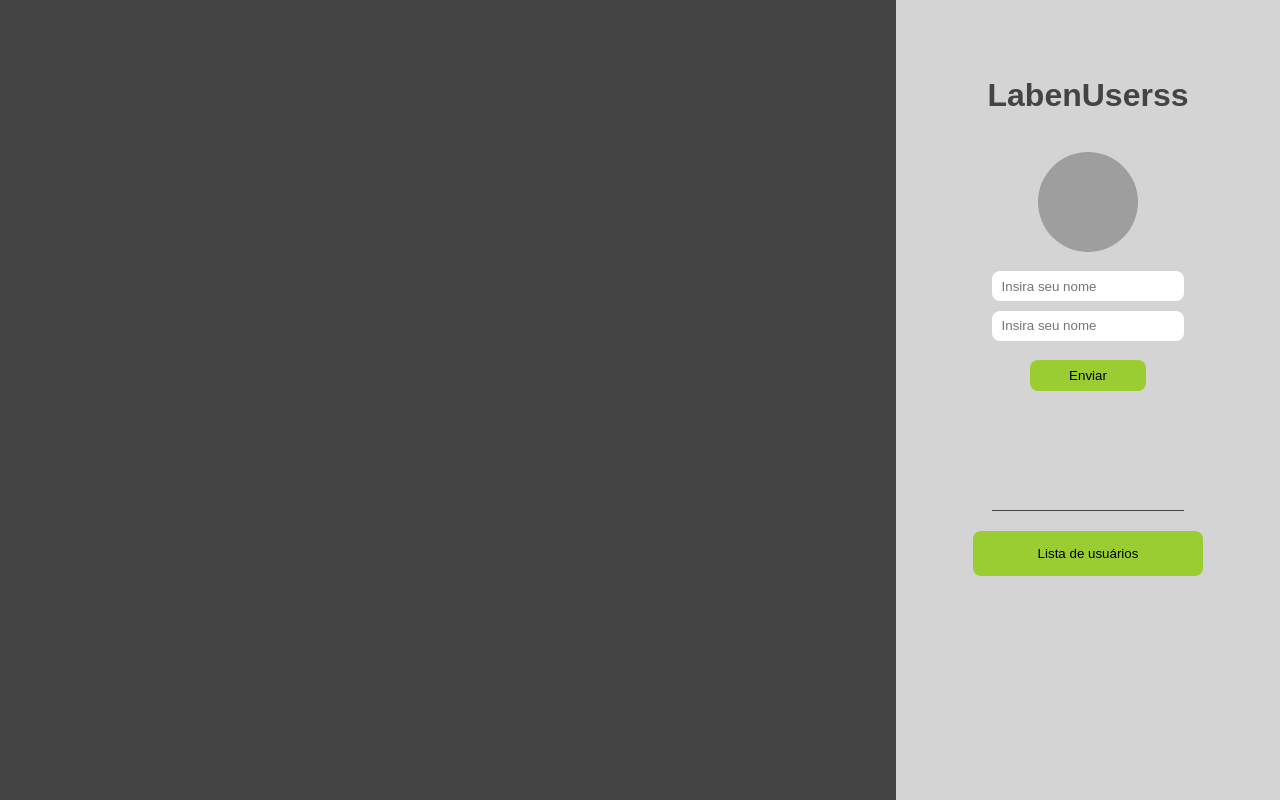
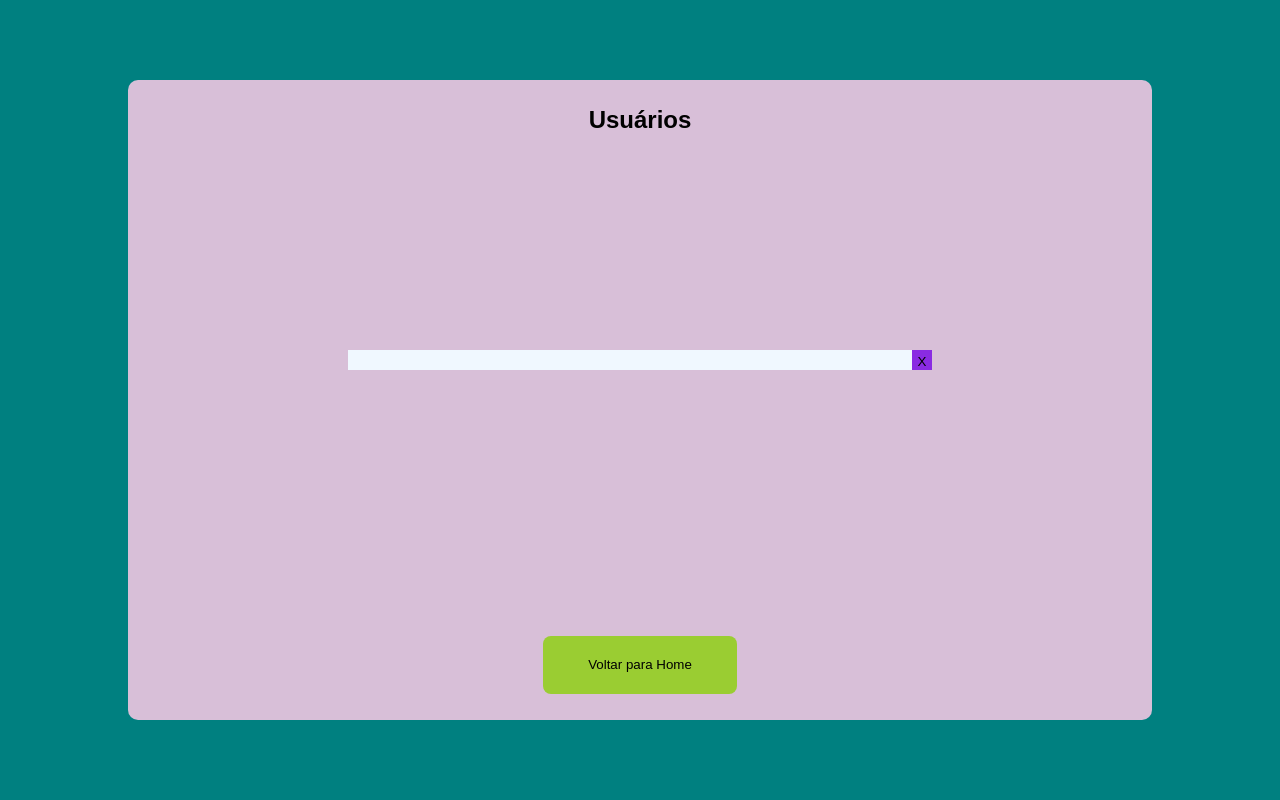
Before and after one commit to future4code/Gabriel-Silva, a React (Create React App) app in the folder quinzena7/labenusers/: page / in a window 1280 px wide. Both pictures are taken after a click on the button "Lista de usuários". Built offline with nearby package versions, Linux system fonts and the light colour scheme; grey boxes are pictures that could not be loaded.

Commit message:
Inserindo a lógica - falta apenas fazer a integração com a API

```diff
--- a/quinzena7/labenusers/src/App.js
+++ b/quinzena7/labenusers/src/App.js
@@ -1,13 +1,11 @@
 import React from "react";
 import TelaPrincipal from "./components/TelaPrincipal/TelaPrincipal";
-import TelaUsuarios from "./components/TelaUsuario/TelaUsuarios";
 
 export default class App extends React.Component{
   render(){
   return (
     <>
       <TelaPrincipal />
-      {/* <TelaUsuarios/> */}
     </>
   )
   }
--- a/quinzena7/labenusers/src/components/TelaPrincipal/StyledTelaPrincipal.js
+++ b/quinzena7/labenusers/src/components/TelaPrincipal/StyledTelaPrincipal.js
@@ -24,7 +24,7 @@ export const Titulo = styled.h1`
   color: #444;
 `;
 
-export const LogoLogin = styled.div`
+export const FotoUsuario = styled.div`
   background-color: #e5e5e5;
   height: 100px;
   width: 100px;
@@ -35,7 +35,7 @@ export const LogoLogin = styled.div`
   background-size: cover;
 `;
 
-export const Divinputs = styled.form`
+export const Divinputs = styled.div`
   display: flex;
   flex-direction: column;
   align-items: center;
@@ -57,7 +57,7 @@ export const Input = styled.input`
 
   :focus {
     background-color: #f4f4f4 transparent;
-    border-radius: 0;
+    border-radius: 8px 8px 0 0;
 
     border-bottom: 1px solid #444;
 
--- a/quinzena7/labenusers/src/components/TelaPrincipal/TelaPrincipal.js
+++ b/quinzena7/labenusers/src/components/TelaPrincipal/TelaPrincipal.js
@@ -3,7 +3,7 @@ import {
   Body,
   LateralDireita,
   LateralEsquerda,
-  LogoLogin,
+  FotoUsuario,
   Titulo,
   Divinputs,
   Input,
@@ -11,38 +11,65 @@ import {
 } from "./StyledTelaPrincipal";
 import TelaUsuarios from "../TelaUsuario/TelaUsuarios";
 
+export default class TelaPrincipal extends React.Component {
+  state = {
+    novaTela: false,
 
+    nome: "",
+    email: "",
+  };
 
+  TrocarPagina = () => {
+    this.setState({ novaTela: true });
+  };
 
+  inputNome = (event) => {
+    this.setState({ nome: event.target.value });
+  };
+  inputEmail = (event) => {
+    this.setState({ email: event.target.value });
+  };
 
-export default class TelaPrincipal extends React.Component{
+  novoUsuario = () => {
+    console.log("nome ", this.state.nome, "email ", this.state.email);
 
-  TrocarPagina = () =>{
-    return <TelaUsuarios/>
-    alert("trocoou")
-  }
+  };
 
+  render() {
+    if (this.state.novaTela) return <TelaUsuarios usuario={{nome: this.state.nome, email:this.state.email}}/>;
 
-  render(){
     return (
       <Body>
         <LateralDireita />
         <LateralEsquerda>
-        <Titulo> LabenUserss</Titulo>
+          <Titulo> LabenUsers</Titulo>
 
-        <LogoLogin />
+          <FotoUsuario />
 
           <Divinputs>
-          <Input type="text" placeholder="Insira seu nome" required></Input>
-          <Input type="email" placeholder="Insira seu nome" required></Input>
-          <Button>Enviar</Button>
+            <Input
+              type="text"
+              placeholder="Nome"
+              required
+              onChange={this.inputNome}
+              value={this.state.nome}
+            ></Input>
+
+            <Input
+              onChange={this.inputEmail}
+              value={this.state.email}
+              type="email"
+              placeholder="Email"
+              require
+            ></Input>
+
+            <Button onClick={this.novoUsuario}>Enviar</Button>
           </Divinputs>
 
           {/* Ir para a tela de usuários cadastrados */}
           <Button onClick={this.TrocarPagina}>Lista de usuários</Button>
-
         </LateralEsquerda>
       </Body>
     );
   }
-};
+}
--- a/quinzena7/labenusers/src/components/TelaUsuario/StyledTelausuarios.js
+++ b/quinzena7/labenusers/src/components/TelaUsuario/StyledTelausuarios.js
@@ -1,10 +1,52 @@
 import styled from "styled-components";
 
-const DivContainer = styled.div`
-    height: 100vh;
-    width: 100vw;
+export const DivContainer = styled.div`
+  height: 100vh;
+  width: 100vw;
+  background-color: teal;
+  display: flex;
+  align-items: center;
+  justify-content: center;
+`;
 
-    background-color: teal;
+export const Secaousuarios = styled.section`
+  width: 80%;
+  height: 80%;
+  background-color: thistle;
+  display: flex;
+  flex-direction: column;
+  align-items: center;
+
+  justify-content: space-between;
+  padding: 2%;
+  border-radius: 10px;
+`;
+
+export const Usuario = styled.div`
+  display: flex;
+  justify-content: space-between;
+  background-color: aliceblue;
+  width: 60%;
+
+  button{
+    border:none;
+    padding: 4px;
+    background-color: blueviolet;
+    height: 20px;
+    width: 20px;
+  }
 `
 
-export default DivContainer
+export const Button = styled.button`
+  margin-top: 5%;
+  width: 20%;
+  height: 10%;
+  border-radius: 8px;
+  background-color: yellowgreen;
+  border: none;
+
+  :hover {
+    background-color: orangered;
+    cursor: pointer;
+  }
+`;
--- a/quinzena7/labenusers/src/components/TelaUsuario/TelaUsuarios.js
+++ b/quinzena7/labenusers/src/components/TelaUsuario/TelaUsuarios.js
@@ -1,12 +1,35 @@
 import React from "react";
-import DivContainer from "./StyledTelausuarios";
+import TelaPrincipal from "../TelaPrincipal/TelaPrincipal";
+import { DivContainer, Button, Secaousuarios, Usuario } from "./StyledTelausuarios";
 
 export default class TelaUsuarios extends React.Component {
+  state = {
+    trocarTela: false,
+    usuarios: [],
+  };
+
+
+
+
+  trocarTela = () => {
+    this.setState({ trocarTela: true });
+  };
+
   render() {
+    if (this.state.trocarTela) return <TelaPrincipal />;
+    console.log(this.props)
     return (
       <>
         <DivContainer>
-          <h1>Testes</h1>
+          <Secaousuarios>
+              <h1>Usuários</h1>
+            <Usuario>
+              <p>{this.props.usuario.nome}</p>
+              <p>{this.props.usuario.email}</p>
+              <button>X</button>
+            </Usuario>
+            <Button onClick={this.trocarTela}> Voltar para Home</Button>
+          </Secaousuarios>
         </DivContainer>
       </>
     );
```
Lines whose indentation alone changed are shown as unchanged.
